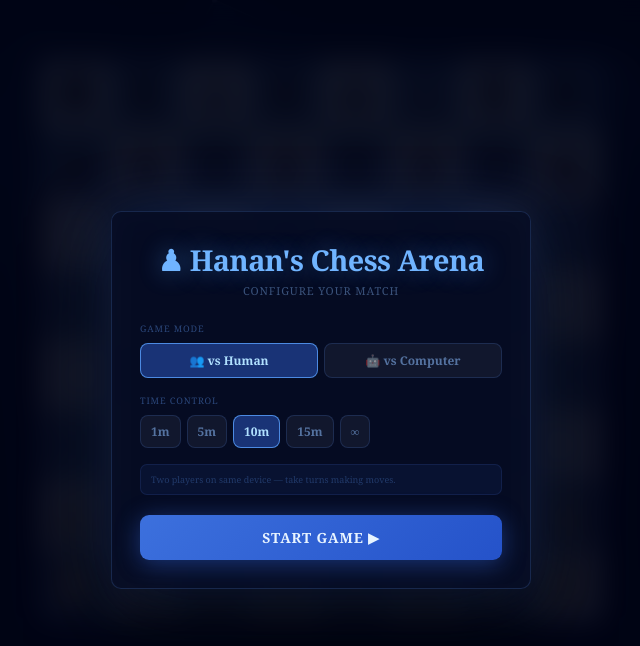
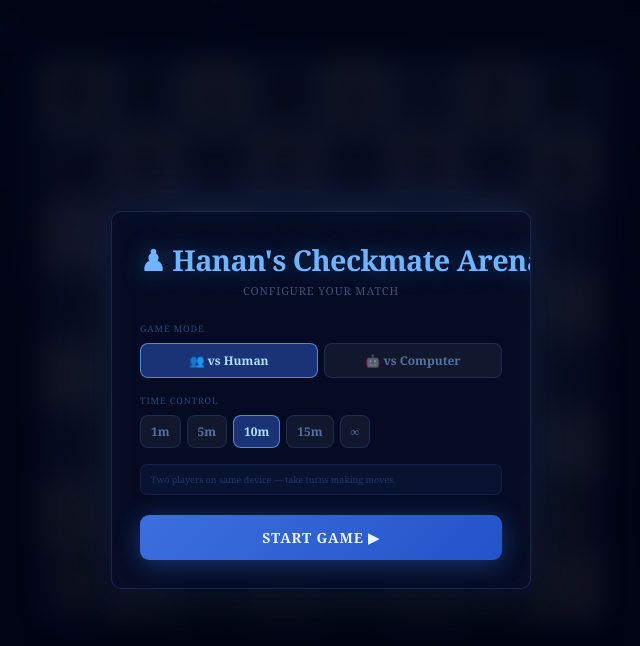
Before and after one commit to a-hananop/Hanans-Checkmate-Arena, a React (Vite) app: page / in a window 1280 px wide. Shown: the top 646 px of the page, without its empty margins (319-959 px from the left). Built offline with nearby package versions, Linux system fonts and the light colour scheme.

Commit message:
Rename Chess Arena to Checkmate Arena

```diff
--- a/ChessGame.jsx
+++ b/ChessGame.jsx
@@ -626,7 +626,7 @@ function SetupModal({onStart,initialSettings}){
         {/* Header */}
         <div style={{textAlign:"center",marginBottom:24}}>
           <div style={{fontSize:"1.8rem",color:"#70b4ff",fontWeight:700,letterSpacing:"-.02em",
-            textShadow:"0 0 24px rgba(80,160,255,.45)",marginBottom:4, whiteSpace:"nowrap"}}>♟ Hanan's Chess Arena</div>
+            textShadow:"0 0 24px rgba(80,160,255,.45)",marginBottom:4, whiteSpace:"nowrap"}}>♟ Hanan's Checkmate Arena</div>
           <div style={{color:"rgba(140,190,255,.4)",fontSize:"11px",letterSpacing:".08em",
             textTransform:"uppercase"}}>Configure your match</div>
         </div>
@@ -1141,7 +1141,7 @@ export default function ChessGame(){
           flexShrink:0,gap:8}}>
           <div style={{display:"flex",alignItems:"baseline",gap:8}}>
             <span style={{fontSize:"clamp(1rem,2.5vw,1.4rem)",fontWeight:700,color:"#70b4ff",
-              letterSpacing:"-.02em",textShadow:"0 0 24px rgba(80,160,255,.45)"}}>♟ Hanan's Chess Arena</span>
+              letterSpacing:"-.02em",textShadow:"0 0 24px rgba(80,160,255,.45)"}}>♟ Hanan's Checkmate Arena</span>
             {!isMobile&&<span style={{color:"rgba(100,160,255,.3)",fontSize:"9px",letterSpacing:".1em"}}>
               {settings.mode==="pvai"?`CPU · ${settings.diff}`:"vs Human"}
             </span>}
```
